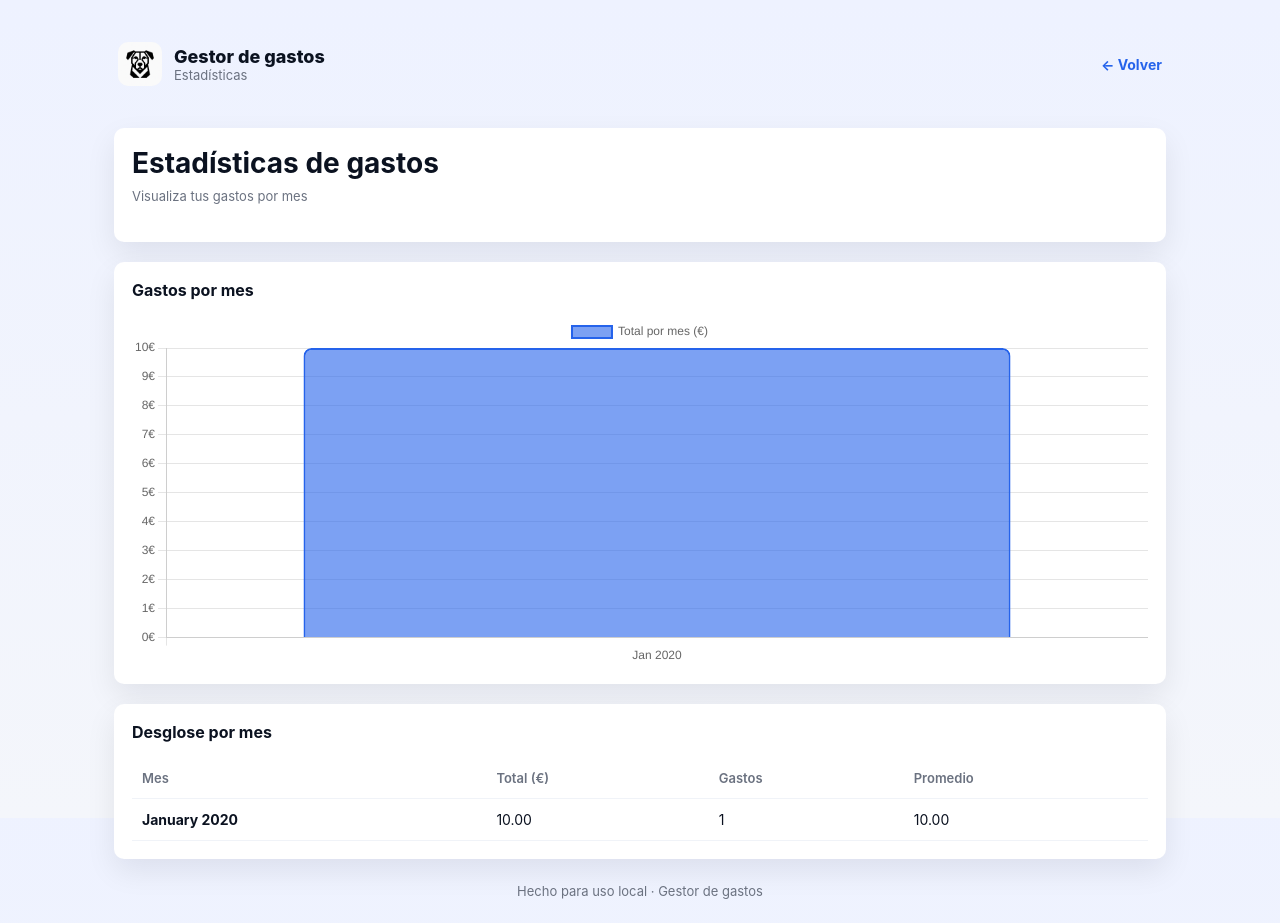
After one commit to fgomezproyectos/App-Gestor-de-Gastos, a Flask app: page /estadisticas in a window 1280 px wide. The commit adds this page. Run offline with Flask 3, Linux system fonts and the light colour scheme; the visitor is signed in with stand-in values (Sample User, id 1); a database or web service that is not in the repository returns one stand-in record (values such as "Sample title"); some libraries are stand-ins or nearby versions.

Commit message:
Añado Estadísticas

```diff
--- a/gestor.py
+++ b/gestor.py
@@ -2,10 +2,11 @@ from flask import Flask, render_template, request, redirect, url_for, session, f
 import os
 import psycopg2
 from dotenv import load_dotenv
-from datetime import datetime
+from datetime import datetime, timedelta
 import functools
 from werkzeug.security import generate_password_hash, check_password_hash
 import traceback
+from collections import defaultdict
 
 # Carga las variables de entorno (solo para desarrollo local)
 load_dotenv()
@@ -55,10 +56,9 @@ def inicializar_bd():
                 descripcion TEXT NOT NULL,
                 monto NUMERIC(10, 2) NOT NULL,
                 fecha_creacion TIMESTAMP WITH TIME ZONE DEFAULT CURRENT_TIMESTAMP,
-                username TEXT
+                username TEXT NOT NULL
             );
         """)
-        cursor.execute("ALTER TABLE gastos ADD COLUMN IF NOT EXISTS username TEXT;")
         try:
             cursor.execute("""
                 ALTER TABLE gastos
@@ -179,7 +179,7 @@ def index():
             return redirect(url_for('index'))
 
         # GET - Recuperar gastos
-        cursor.execute("SELECT id, descripcion, monto, fecha_creacion FROM gastos WHERE username = %s ORDER BY id DESC", (user,))
+        cursor.execute("SELECT id, descripcion, monto, fecha_creacion FROM gastos WHERE username = %s ORDER BY fecha_creacion DESC", (user,))
         raw_gastos = cursor.fetchall()
         print(f"DEBUG: gastos encontrados para user='{user}': {len(raw_gastos) if raw_gastos else 0}")
 
@@ -203,7 +203,10 @@ def index():
         print("ERROR INDEX:", str(e))
         traceback.print_exc()
         flash('Error interno en el servidor.')
-        conn.close()
+        try:
+            conn.close()
+        except:
+            pass
         return render_template('index.html', gastos=[], total=0.0, user=session.get('user'))
 
 @app.route('/modificar/<int:id>', methods=('GET', 'POST'))
@@ -226,7 +229,8 @@ def modificar(id):
             'id': raw_gasto[0],
             'descripcion': raw_gasto[1],
             'monto': float(raw_gasto[2]),
-            'fecha': raw_gasto[3].strftime('%Y-%m-%d %H:%M') if raw_gasto[3] else 'N/A'
+            'fecha': raw_gasto[3].strftime('%Y-%m-%d %H:%M') if raw_gasto[3] else 'N/A',
+            'fecha_iso': raw_gasto[3].strftime('%Y-%m-%dT%H:%M') if raw_gasto[3] else ''
         }
 
         if request.method == 'GET':
@@ -235,16 +239,21 @@ def modificar(id):
 
         descripcion = request.form.get('descripcion', '').strip()
         monto_str = request.form.get('monto', '').strip()
+        fecha_str = request.form.get('fecha', '')
+
         try:
             monto_float = float(monto_str)
-            cursor.execute('UPDATE gastos SET descripcion = %s, monto = %s WHERE id = %s AND username = %s',
-                           (descripcion, monto_float, id, user))
+            # Convertir fecha de formato datetime-local a datetime
+            fecha_obj = datetime.strptime(fecha_str, '%Y-%m-%dT%H:%M') if fecha_str else None
+
+            cursor.execute('UPDATE gastos SET descripcion = %s, monto = %s, fecha_creacion = %s WHERE id = %s AND username = %s',
+                           (descripcion, monto_float, fecha_obj, id, user))
             conn.commit()
             conn.close()
             return redirect(url_for('index'))
-        except ValueError:
+        except ValueError as ve:
             conn.close()
-            return render_template('modificar.html', gasto=gasto, error="Monto inválido.")
+            return render_template('modificar.html', gasto=gasto, error="Monto o fecha inválidos.")
     except Exception as e:
         print("ERROR modificar:", str(e))
         traceback.print_exc()
@@ -276,6 +285,77 @@ def eliminar(id):
             pass
         return redirect(url_for('index'))
 
+@app.route('/estadisticas')
+@login_required
+def estadisticas():
+    try:
+        conn = get_db_connection()
+        cursor = conn.cursor()
+        user = session.get('user')
+
+        # Obtener todos los gastos del usuario
+        cursor.execute(
+            "SELECT descripcion, monto, fecha_creacion FROM gastos WHERE username = %s ORDER BY fecha_creacion DESC",
+            (user,)
+        )
+        raw_gastos = cursor.fetchall()
+        conn.close()
+
+        # Procesar datos para gráficas
+        gastos_por_mes = defaultdict(float)
+        gastos_por_descripcion = defaultdict(float)
+        gastos_por_mes_detalle = defaultdict(lambda: {'total': 0, 'cantidad': 0})
+
+        for row in raw_gastos:
+            descripcion = row[0]
+            monto = float(row[1])
+            fecha = row[2]
+
+            # Clave mes (ej: "2025-11")
+            mes_key = fecha.strftime('%Y-%m')
+            mes_label = fecha.strftime('%B %Y')  # Ej: "November 2025"
+
+            gastos_por_mes[mes_key] = gastos_por_mes.get(mes_key, 0) + monto
+            gastos_por_mes_detalle[mes_key]['total'] += monto
+            gastos_por_mes_detalle[mes_key]['cantidad'] += 1
+            gastos_por_descripcion[descripcion] += monto
+
+        # Preparar datos para Chart.js
+        meses_ordenados = sorted(gastos_por_mes.keys(), reverse=True)[:12]  # Últimos 12 meses
+        meses_labels = [datetime.strptime(m, '%Y-%m').strftime('%b %Y') for m in meses_ordenados]
+        totales_por_mes = [gastos_por_mes.get(m, 0) for m in meses_ordenados]
+
+        # Top 8 descripciones
+        top_descripciones = sorted(gastos_por_descripcion.items(), key=lambda x: x[1], reverse=True)[:8]
+        descripciones_labels = [d[0] for d in top_descripciones]
+        totales_por_descripcion = [float(d[1]) for d in top_descripciones]
+
+        # Resumen detallado por mes
+        resumen_meses = []
+        for mes in meses_ordenados:
+            detalle = gastos_por_mes_detalle[mes]
+            resumen_meses.append({
+                'mes': datetime.strptime(mes, '%Y-%m').strftime('%B %Y'),
+                'total': detalle['total'],
+                'cantidad': detalle['cantidad'],
+                'promedio': detalle['total'] / detalle['cantidad'] if detalle['cantidad'] > 0 else 0
+            })
+
+        return render_template(
+            'estadisticas.html',
+            meses_labels=meses_labels,
+            totales_por_mes=totales_por_mes,
+            descripciones_labels=descripciones_labels,
+            totales_por_descripcion=totales_por_descripcion,
+            resumen_meses=resumen_meses,
+            user=user
+        )
+    except Exception as e:
+        print("ERROR ESTADISTICAS:", str(e))
+        traceback.print_exc()
+        flash('Error al cargar estadísticas.')
+        return redirect(url_for('index'))
+
 # Error handler (log)
 @app.errorhandler(500)
 def internal_error(e):
--- /dev/null
+++ b/templates/estadisticas.html
@@ -0,0 +1,134 @@
+<!DOCTYPE html>
+<html lang="es">
+<head>
+  <meta charset="utf-8">
+  <title>Estadísticas — Gestor de gastos</title>
+  <meta name="viewport" content="width=device-width,initial-scale=1">
+  <link rel="icon" type="image/png" href="{{ url_for('static', filename='images/icono.png') }}">
+  <link rel="apple-touch-icon" href="{{ url_for('static', filename='images/icono.png') }}">
+  <link rel="stylesheet" href="{{ url_for('static', filename='css/styles.css') }}">
+  <script src="https://cdn.jsdelivr.net/npm/chart.js"></script>
+</head>
+<body>
+  <header>
+    <div class="brand">
+      <img src="{{ url_for('static', filename='images/icono.png') }}" alt="Logo" style="width:44px;height:44px;object-fit:cover;border-radius:10px">
+      <div>
+        <div style="font-weight:800">Gestor de gastos</div>
+        <div style="font-size:13px;color:var(--muted)">Estadísticas</div>
+      </div>
+    </div>
+    <div class="user-actions">
+      <a class="link" href="{{ url_for('index') }}">← Volver</a>
+    </div>
+  </header>
+
+  <main class="container">
+    <div style="max-width:1200px;margin:0 auto">
+      <div class="card" style="margin-bottom:20px">
+        <h1 style="margin:0 0 8px">Estadísticas de gastos</h1>
+        <p class="muted" style="margin:0 0 20px">Visualiza tus gastos por mes</p>
+      </div>
+
+      {% if totales_por_mes|length > 0 %}
+      <!-- Gráfica por mes -->
+      <div class="card" style="margin-bottom:20px">
+        <h2 style="margin:0 0 16px;font-size:16px">Gastos por mes</h2>
+        <div style="position:relative;height:350px">
+          <canvas id="chartMes"></canvas>
+        </div>
+      </div>
+
+      <!-- Resumen mensual en tabla -->
+      <div class="card">
+        <h2 style="margin:0 0 16px;font-size:16px">Desglose por mes</h2>
+        <table style="width:100%;font-size:14px">
+          <thead>
+            <tr>
+              <th>Mes</th>
+              <th>Total (€)</th>
+              <th>Gastos</th>
+              <th>Promedio</th>
+            </tr>
+          </thead>
+          <tbody>
+            {% for mes in resumen_meses %}
+            <tr>
+              <td><strong>{{ mes.mes }}</strong></td>
+              <td>{{ "%.2f"|format(mes.total) }}</td>
+              <td>{{ mes.cantidad }}</td>
+              <td>{{ "%.2f"|format(mes.promedio) }}</td>
+            </tr>
+            {% endfor %}
+          </tbody>
+        </table>
+      </div>
+      {% else %}
+      <div class="card" style="text-align:center;padding:40px">
+        <p class="muted" style="font-size:16px">Aún no tienes gastos registrados.</p>
+        <p style="margin-top:12px">
+          <a href="{{ url_for('index') }}" class="link">Vuelve al inicio para añadir gastos</a>
+        </p>
+      </div>
+      {% endif %}
+    </div>
+  </main>
+
+  <footer>Hecho para uso local · Gestor de gastos</footer>
+
+  <script>
+    document.addEventListener('DOMContentLoaded', function() {
+      // Datos desde Flask
+      const datosGraficas = {
+        meses: {{ meses_labels|tojson }},
+        totalesPorMes: {{ totales_por_mes|tojson }}
+      };
+
+      console.log('Datos gráficas:', datosGraficas);
+
+      // Solo renderizar si hay datos
+      if (datosGraficas.totalesPorMes && datosGraficas.totalesPorMes.length > 0) {
+        // Gráfica por mes (barras)
+        try {
+          const ctxMes = document.getElementById('chartMes');
+          if (ctxMes) {
+            new Chart(ctxMes, {
+              type: 'bar',
+              data: {
+                labels: datosGraficas.meses,
+                datasets: [{
+                  label: 'Total por mes (€)',
+                  data: datosGraficas.totalesPorMes,
+                  backgroundColor: 'rgba(37, 99, 235, 0.6)',
+                  borderColor: 'rgba(37, 99, 235, 1)',
+                  borderWidth: 2,
+                  borderRadius: 8
+                }]
+              },
+              options: {
+                responsive: true,
+                maintainAspectRatio: false,
+                plugins: {
+                  legend: { display: true }
+                },
+                scales: {
+                  y: {
+                    beginAtZero: true,
+                    ticks: {
+                      callback: function(value) {
+                        return value + '€';
+                      }
+                    }
+                  }
+                }
+              }
+            });
+          }
+        } catch (e) {
+          console.error('Error al renderizar gráfica de meses:', e);
+        }
+      }
+    });
+  </script>
+</body>
+</html>
--- a/templates/index.html
+++ b/templates/index.html
@@ -113,6 +113,12 @@
         </div>
 
         <div style="height:12px"></div>
+
+         <div class="card">
+          <a href="{{ url_for('estadisticas') }}" style="display:block;text-align:center;padding:12px;background:var(--accent);color:#fff;border-radius:8px;text-decoration:none;font-weight:700;cursor:pointer">
+            Ver estadísticas
+          </a>
+        </div>
       </aside>
     </div>
   </main>
```
Also changed, not shown: static/css/styles.css (+44 -0 lines), templates/modificar.html (+6 -1 lines).
